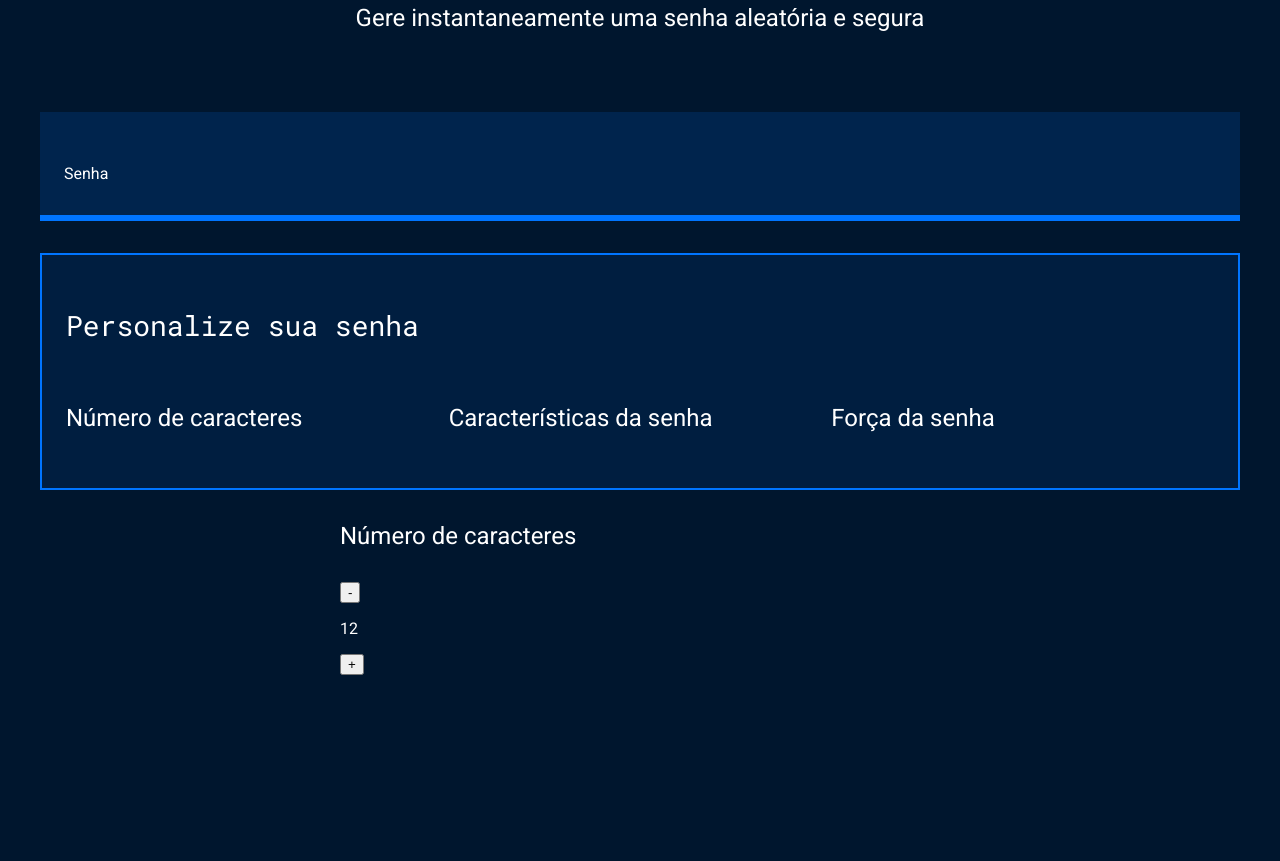
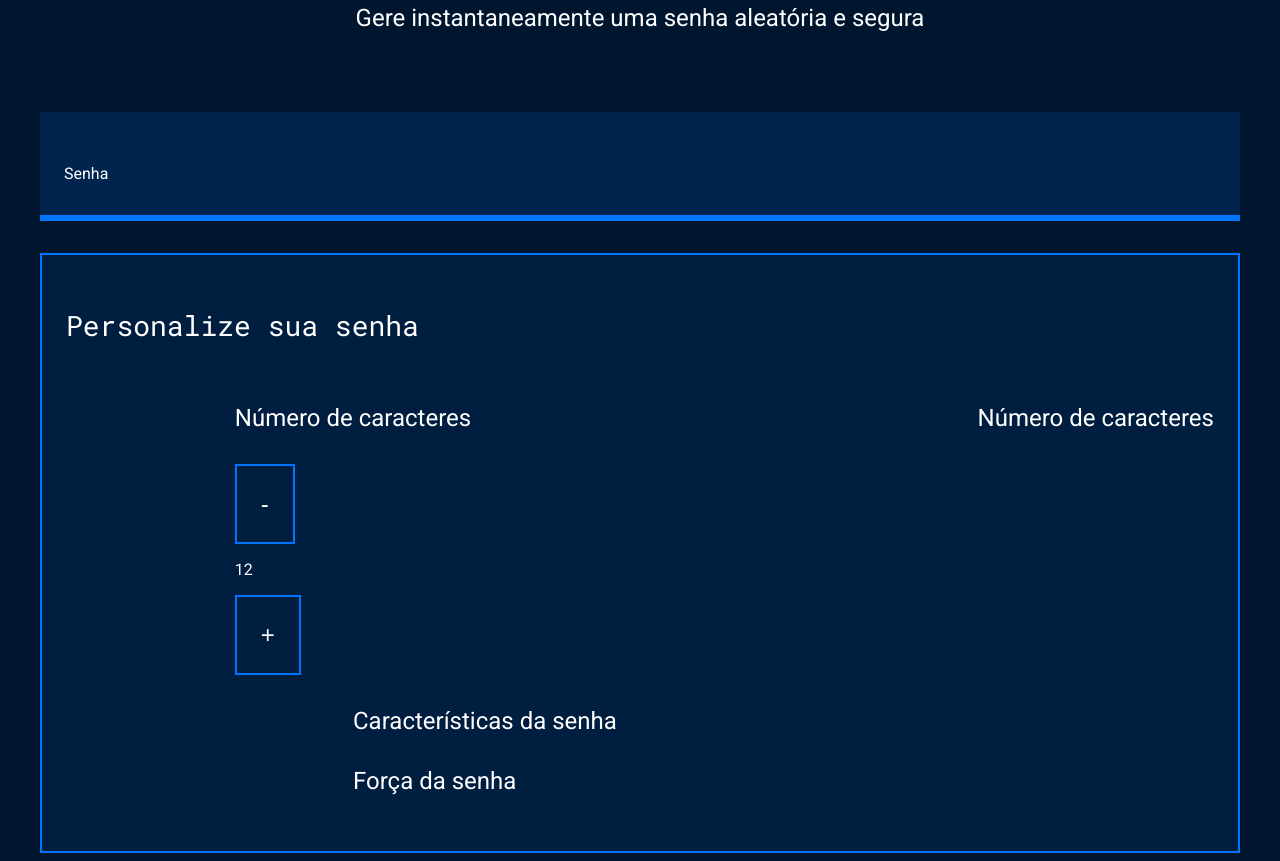
Before and after one commit to amancio2009/SegurancaDigital, a plain HTML site: page index.html in a window 1280 px wide. Shown: the part 214-1075 px from the top of the page. Before the commit the page ends 897 px from the top, so only its background shows below. Drawn offline with Linux system fonts and the light colour scheme.

Commit message:
aula 1 final

```diff
--- a/index.html
+++ b/index.html
@@ -22,7 +22,15 @@
         <div class="parametro">
             <h3 class="parametro-titulo">Personalize sua senha</h3>
             <div class="parametro-coluna__senha">
-                <div class="parametro-senha">
+        <div class="parametro-senha">
+    <h4 class="parametro-senha__titulo">Número de caracteres</h4>
+    <div class="parametro-senha-botoes">
+        <button class="parametro-senha__botao">-</button>
+        <p class="parametro-senha__texto">12</p>
+        <button class="parametro-senha__botao">+</button>
+    </div>
+</div>
+
                     <h4 class="parametro-senha__titulo">Número de caracteres</h4>
                 </div>
                 <div class="parametro-senha">
@@ -31,16 +39,9 @@
                 <div class="parametro-senha">
                     <h4 class="parametro-senha__titulo">Força da senha</h4>
                 </div>
+
             </div>
         </div>
-        <div class="parametro-senha">
-    <h4 class="parametro-senha__titulo">Número de caracteres</h4>
-    <div class="parametro-senha-botoes">
-        <button class="parametro-senha__botao">-</button>
-        <p class="parametro-senha__texto">12</p>
-        <button class="parametro-senha__botao">+</button>
-    </div>
-</div>
     </section>
 </body>
 
--- a/style.css
+++ b/style.css
@@ -90,3 +90,11 @@ body{
         flex-direction: row;
     }
 }
+.parametro-senha__botao{
+    background-color: var(--fundo-texto);
+    color: var(--branco);
+    border: 2px solid var(--borda);
+    padding: 24px;
+    font-size: 24px;
+    cursor: pointer;
+}
```
